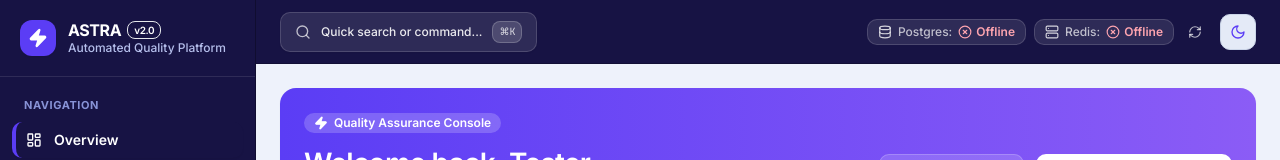
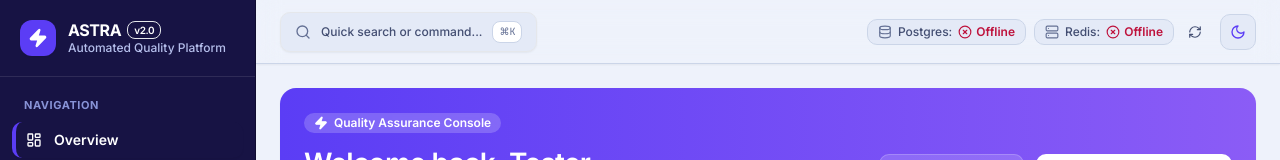
Before and after one commit to anshbhogal/Astra, a React (Vite) app in the folder frontend/: page / in a window 1280 px wide. Shown: the top 160 px of the page. Built offline with nearby package versions, Linux system fonts and the light colour scheme; no server answers; sample sign-in values are in the browser's storage.

Commit message:
Update Navbar.tsx

```diff
--- a/frontend/src/components/layout/Navbar.tsx
+++ b/frontend/src/components/layout/Navbar.tsx
@@ -40,17 +40,17 @@ export const Navbar: React.FC<NavbarProps> = ({ onOpenCommandPalette }) => {
   }, []);
 
   return (
-    <header className="h-16 bg-sidebar border-b border-black/20 px-6 flex items-center justify-between shrink-0 select-none z-10 transition-colors duration-150">
+    <header className="h-16 bg-card/90 dark:bg-sidebar border-b border-border-card dark:border-white/10 px-6 flex items-center justify-between shrink-0 select-none z-10 shadow-sm backdrop-blur-md transition-colors duration-150">
       {/* Left: Quick Search / Command Launcher */}
       <div className="flex items-center gap-4 min-w-0">
         <button
           onClick={onOpenCommandPalette}
-          className="flex items-center gap-2.5 px-3.5 py-2 rounded-lg bg-white/10 hover:bg-white/15 border border-white/15 text-xs text-white/90 hover:text-white transition-all shadow-sm group"
+          className="flex items-center gap-2.5 px-3.5 py-2 rounded-lg bg-field hover:bg-hover border border-border-field/70 dark:bg-white/10 dark:hover:bg-white/15 dark:border-white/15 text-xs text-secondary hover:text-primary dark:text-white/90 dark:hover:text-white transition-all shadow-sm group"
           title="Open Command Palette (Ctrl+K, ⌘K, or click)"
         >
-          <Search className="w-4 h-4 text-white/70 group-hover:text-white transition-colors" />
+          <Search className="w-4 h-4 text-muted group-hover:text-primary dark:text-white/70 dark:group-hover:text-white transition-colors" />
           <span className="hidden sm:inline font-medium">Quick search or command...</span>
-          <kbd className="hidden sm:inline-flex items-center gap-0.5 px-1.5 py-0.5 rounded bg-white/15 border border-white/20 text-[10px] font-mono text-white/80">
+          <kbd className="hidden sm:inline-flex items-center gap-0.5 px-1.5 py-0.5 rounded bg-card dark:bg-white/15 border border-border-card dark:border-white/20 text-[10px] font-mono text-muted dark:text-white/80">
             ⌘K
           </kbd>
         </button>
@@ -61,36 +61,36 @@ export const Navbar: React.FC<NavbarProps> = ({ onOpenCommandPalette }) => {
         {/* System Health Indicators */}
         <div className="hidden md:flex items-center gap-2 text-xs font-sans">
           {/* PostgreSQL Status */}
-          <div className="flex items-center gap-1.5 px-2.5 py-1 rounded-lg bg-white/10 border border-white/15">
-            <Database className="w-3.5 h-3.5 text-white/80" />
-            <span className="text-white/70 text-xs font-medium">Postgres:</span>
+          <div className="flex items-center gap-1.5 px-2.5 py-1 rounded-lg bg-field dark:bg-white/10 border border-border-card dark:border-white/15 text-secondary dark:text-white/80">
+            <Database className="w-3.5 h-3.5 text-muted dark:text-white/80" />
+            <span className="text-secondary dark:text-white/70 text-xs font-medium">Postgres:</span>
             {dbReady ? (
-              <span className="flex items-center gap-1 font-semibold text-emerald-300">
+              <span className="flex items-center gap-1 font-semibold text-emerald-700 dark:text-emerald-300">
                 <CheckCircle2 className="w-3.5 h-3.5" /> Healthy
               </span>
             ) : dbReady === false ? (
-              <span className="flex items-center gap-1 font-semibold text-rose-300">
+              <span className="flex items-center gap-1 font-semibold text-rose-700 dark:text-rose-300">
                 <XCircle className="w-3.5 h-3.5" /> Offline
               </span>
             ) : (
-              <span className="text-white/60">Checking...</span>
+              <span className="text-muted dark:text-white/60">Checking...</span>
             )}
           </div>
 
           {/* Redis Status */}
-          <div className="flex items-center gap-1.5 px-2.5 py-1 rounded-lg bg-white/10 border border-white/15">
-            <Server className="w-3.5 h-3.5 text-white/80" />
-            <span className="text-white/70 text-xs font-medium">Redis:</span>
+          <div className="flex items-center gap-1.5 px-2.5 py-1 rounded-lg bg-field dark:bg-white/10 border border-border-card dark:border-white/15 text-secondary dark:text-white/80">
+            <Server className="w-3.5 h-3.5 text-muted dark:text-white/80" />
+            <span className="text-secondary dark:text-white/70 text-xs font-medium">Redis:</span>
             {redisReady ? (
-              <span className="flex items-center gap-1 font-semibold text-emerald-300">
+              <span className="flex items-center gap-1 font-semibold text-emerald-700 dark:text-emerald-300">
                 <CheckCircle2 className="w-3.5 h-3.5" /> Healthy
               </span>
             ) : redisReady === false ? (
-              <span className="flex items-center gap-1 font-semibold text-rose-300">
+              <span className="flex items-center gap-1 font-semibold text-rose-700 dark:text-rose-300">
                 <XCircle className="w-3.5 h-3.5" /> Offline
               </span>
             ) : (
-              <span className="text-white/60">Checking...</span>
+              <span className="text-muted dark:text-white/60">Checking...</span>
             )}
           </div>
 
@@ -98,7 +98,7 @@ export const Navbar: React.FC<NavbarProps> = ({ onOpenCommandPalette }) => {
           <button
             onClick={checkHealth}
             disabled={checking}
-            className="p-1.5 text-white/70 hover:text-white hover:bg-white/10 rounded-lg transition-colors"
+            className="p-1.5 text-secondary hover:text-primary hover:bg-hover dark:text-white/70 dark:hover:text-white dark:hover:bg-white/10 rounded-lg transition-colors"
             title="Refresh health status"
             aria-label="Refresh status"
           >
```
